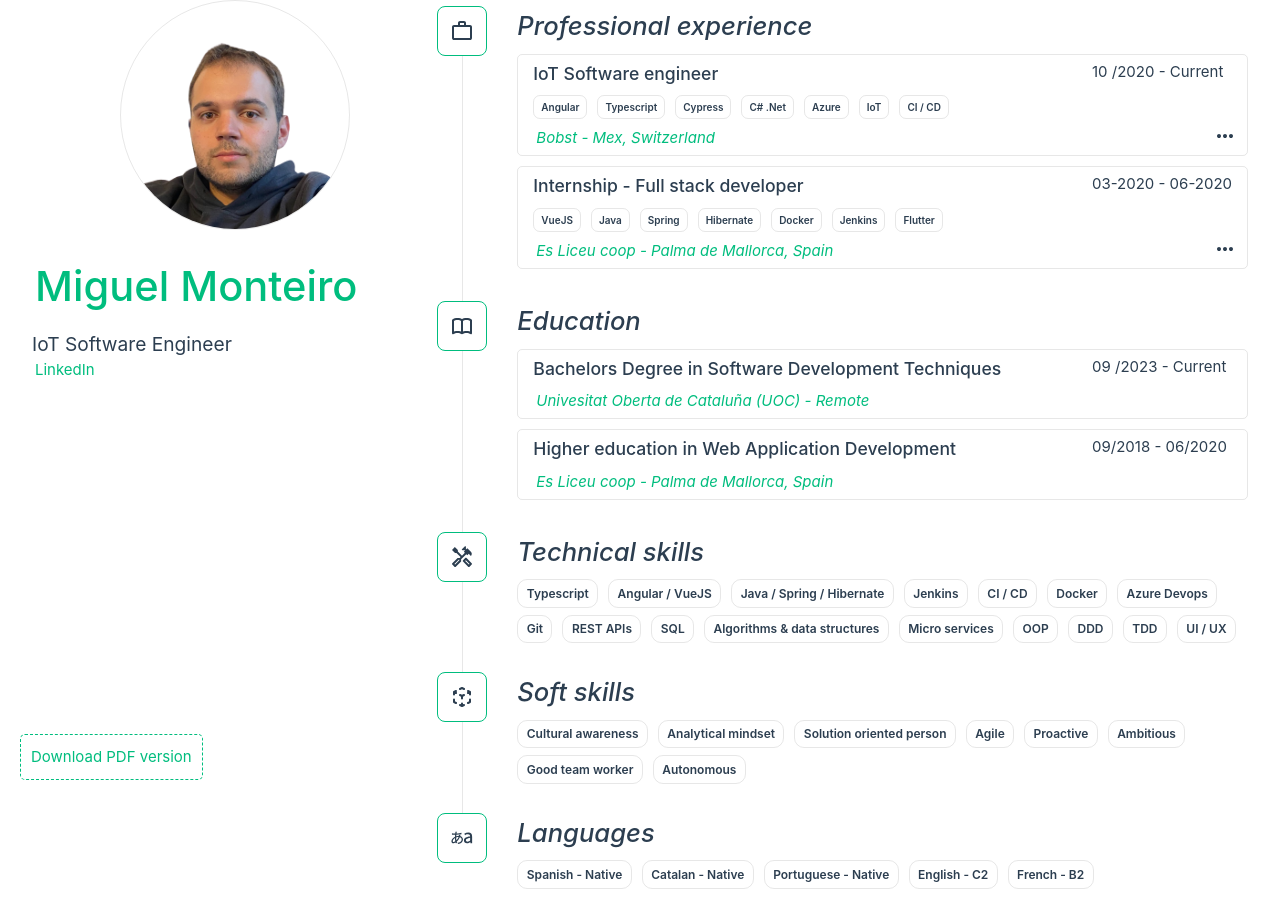
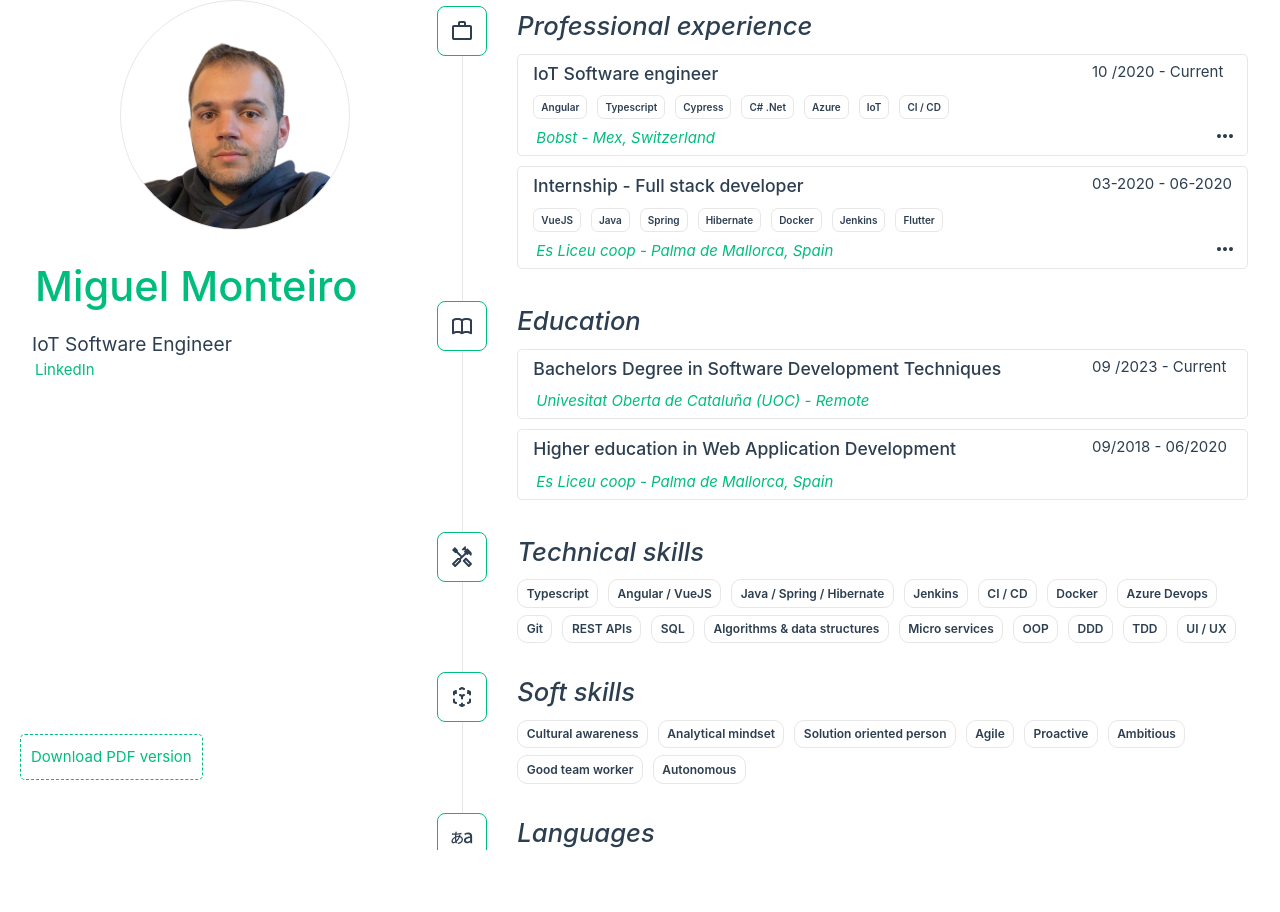
Before and after one commit to mmonteiroc/web-cv, a Vue app: page / in a window 1280 px wide. After the commit the page ends 850 px from the top, so only its background shows below. Built offline with nearby package versions, Linux system fonts and the light colour scheme.

Commit message:
change height limit

```diff
--- a/src/App.vue
+++ b/src/App.vue
@@ -35,7 +35,7 @@ header {
 
 @media (min-width: 1026px) {
   main {
-    max-height: 950px;
+    max-height: 850px;
     overflow-y: auto;
     overflow-x: unset;
     direction: rtl;
```
